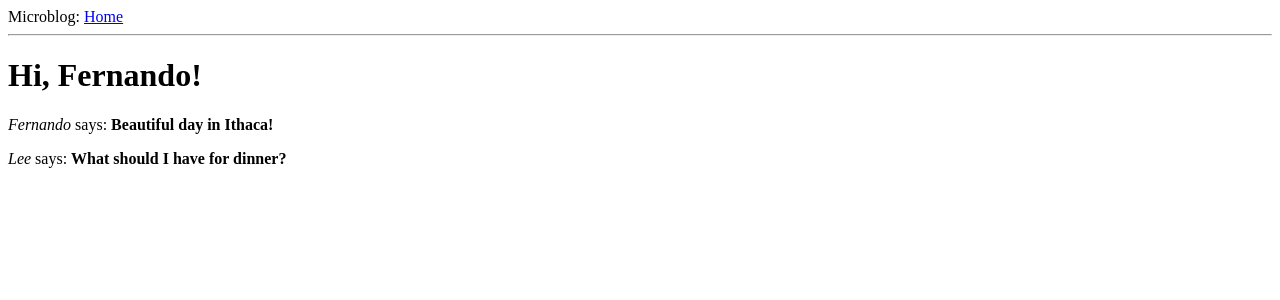
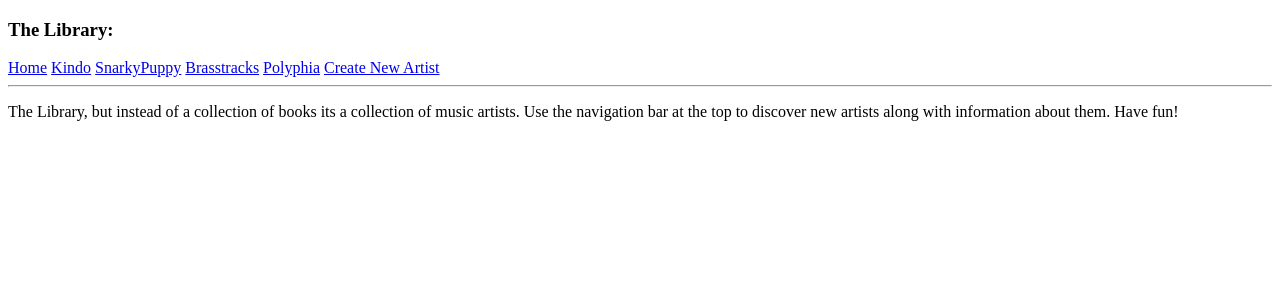
Before and after one commit to phernandoe/The_Library, a Flask app: page / in a window 1280 px wide. Shown: the top 300 px of the page. Run offline with Flask 2, Linux system fonts and the light colour scheme.

Commit message:
Specific artist page & blank 'Create new Artist' page

```diff
--- a/app/routes.py
+++ b/app/routes.py
@@ -1,26 +1,27 @@
 from app import app
 from flask import render_template
+
+artists = ["Kindo", "SnarkyPuppy", "Brasstracks", "Polyphia"]
 
 @app.route('/')
 @app.route('/index')
 def index():
 
-    user = {'username': 'Fernando'}
+    return render_template('index.html', artists=artists)
 
-    posts = [
-        {
-            'author': {'username': 'Fernando'},
-            'body': 'Beautiful day in Ithaca!'
-        },
-        {
-            'author': {'username': 'Lee'},
-            'body': 'What should I have for dinner?'
-        }
-    ]
+@app.route('/Kindo')
+def kindo():
 
-    return render_template('index.html', title='Home', user=user, posts=posts)
+    name = "Kindo"
+    bio = "Kindo is an American rock band " \
+          "originating from Buffalo, New York, currently " \
+          "based out of New York City.They produce " \
+          "and releasetheir music independently."
+    hometown = "Buffalo, New York"
+    upcomingEvents = "No Upcoming Shows"
 
-@app.route('/hidden')
-def hidden():
+    return render_template('kindo.html', artists=artists, name=name, bio=bio, hometown=hometown, upcomingEvents=upcomingEvents)
 
-    return render_template('index.html', title='Oh No', secret="Hello World!")
+@app.route('/create_new_artist')
+def create_new_artist():
+    return render_template('create_new_artist.html', artists=artists)
--- a/app/templates/base.html
+++ b/app/templates/base.html
@@ -2,16 +2,20 @@
 <html lang="en">
 <head>
     <meta charset="UTF-8">
-    {% if title %}
-        <title>{{ title }} - Microblog</title>
+    {% if artist %}
+        <title>{{ artist }}'s Page</title>
     {% else %}
-        <title>Welcome to Microblog!</title>
+        <title>The Library</title>
     {% endif %}
 </head>
 <body>
-    <div>Microblog:
+    <div>
+        <h3>The Library:</h3>
         <a href="/index">Home</a>
-        <a style="color:White"href="/hidden">Hidden</a>
+        {% for artist in artists %}
+            <a href="/Kindo">{{ artist }}</a>
+        {% endfor %}
+        <a href="/create_new_artist">Create New Artist</a>
     </div>
     <hr>
     {%  block content %}{% endblock %}
--- /dev/null
+++ b/app/templates/create_new_artist.html
@@ -0,0 +1,5 @@
+{% extends "base.html" %}
+
+{% block content %}
+    <h1 style="display: flex; justify-content: center;">Under Construction</h1>
+{% endblock %}
--- a/app/templates/index.html
+++ b/app/templates/index.html
@@ -2,16 +2,8 @@
 
 {% block content %}
 
-    {% if user %}
-        <h1>Hi, {{ user.username }}!</h1>
-    {% endif %}
-
-    {% for x in range(10) %}
-        <h4 style="color:Blue;background-color:Cyan;">{{ secret }}</h4>
-    {% endfor %}
-
-    {% for post in posts %}
-        <div><p><i>{{ post.author.username }} </i> says: <b>{{ post.body }}</b></p></div>
-    {% endfor %}
+    <p>The Library, but instead of a collection of books its a collection of
+        music artists. Use the navigation bar at the top to discover new
+        artists along with information about them. Have fun!</p>
 
 {% endblock %}
```
Also changed, not shown: app/templates/kindo.html (added, +12 -0 lines).
